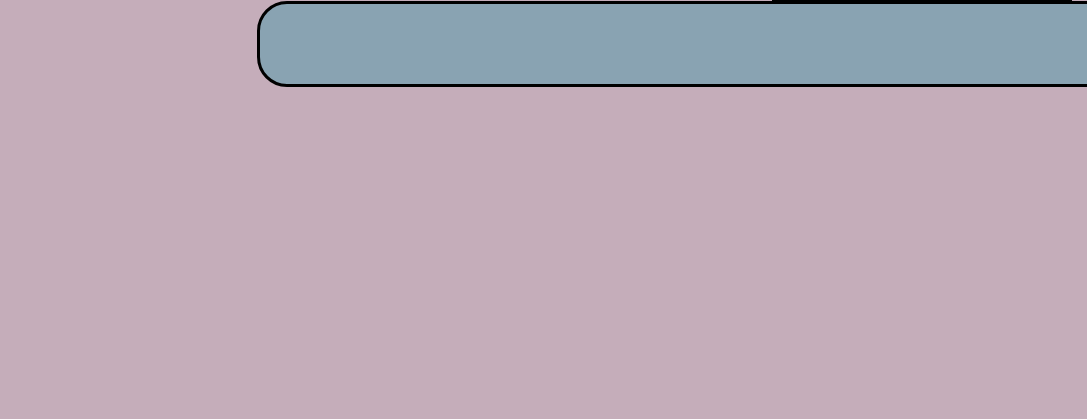
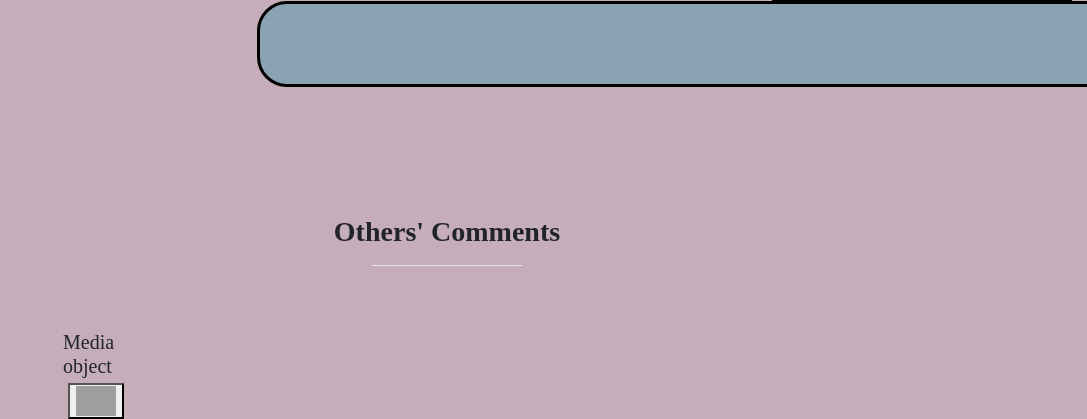
Before and after one commit to JiHoon-JK/ART_CINEMA, a Flask app: page /page5 in a window 1280 px wide; the page is wider, and only the part inside the window is pictured. Shown: the part 906-1325 px from the top of that part, without its empty margins (193-1280 px from the left). Before the commit the page ends 993 px from the top of that part, so only its background shows below. Run offline with Flask 2, Linux system fonts and the light colour scheme; some libraries are stand-ins or nearby versions; some web fonts are replaced; grey boxes are pictures that could not be loaded.

Commit message:
comment push
^^*

```diff
--- a/flask_server.py
+++ b/flask_server.py
@@ -563,6 +563,7 @@ def saved_comment():
             'user_comment_movie_poster': user_comment_movie_poster,
             'user_comment': user_comment_movie,
             'edit': False,
+            'gonggam_cnt':0
         }
         print(data)
         print('코멘트를 작성했습니다.')
@@ -774,6 +775,34 @@ def counting_commented_minus(title):
     db.ART_movie_list.update_one({'title': title}, {'$inc': {'commented_cnt': -1}})
 
 
+@app.route('/get_comments', methods=['POST'])
+def get_comments():
+    if 'email' in session:
+        email1 = session['email']
+
+    title = request.form['title']
+    print("aaaaaaaaaaaaaaaaaaaaaaaaaaaaaaaaaaaaaaaaaaa")
+
+    others_comments = list(db.serverside_usercomment.find({'user_comment_movie_title':title},{'_id':0}))
+    others_comments = sorted(others_comments, key=(lambda x: x['gonggam_cnt']), reverse=True)
+
+    # print(others_comments)
+    # print(others_comments[0].get('user_email'))
+    # for i in range(len(others_comments)):
+    #     if others_comments[i].get('user_email') == email1:
+    return jsonify({'result': 'success', 'others_comments': others_comments})
+
+
+@app.route('/comment_like_counting', methods=['POST'])
+def comment_like_counting():
+
+    title = request.form['title']
+    nickname = request.form['nickname']
+
+    db.serverside_usercomment.update_one({'user_comment_movie_title': title, 'user_nickname':nickname}, {'$inc': {'gonggam_cnt': 1}})
+    return jsonify({'result': 'success'})
+
+
 if __name__ == '__main__':
     app.secret_key = 'heejin'
     app.run('localhost', port=5000, debug=True)
--- a/templates/page5.html
+++ b/templates/page5.html
@@ -17,7 +17,7 @@
     <!-- 추가한 부분 -->
     <link href="https://fonts.googleapis.com/icon?family=Material+Icons"
           rel="stylesheet">
- <link href="https://fonts.googleapis.com/css?family=Lato"rel="stylesheet">
+    <link href="https://fonts.googleapis.com/css?family=Lato" rel="stylesheet">
 
     <!-- JS -->
     <script src="https://ajax.googleapis.com/ajax/libs/jquery/3.4.1/jquery.min.js"></script>
@@ -30,7 +30,6 @@
 
     <!-- 추가한 부분 -->
     <script src="https://cdnjs.cloudflare.com/ajax/libs/jquery/3.3.1/jquery.min.js"></script>
-
 
 
     <script>
@@ -144,6 +143,7 @@
       </div>\
       </div>'
       $('#movie_temp_html').append(temp_html_1);
+      get_others_comment(title)
     }
 
     function btn_comment(){
@@ -599,9 +599,58 @@ function google_click(){
   location.href=google_url
 }
 
+function get_others_comment(title){
+   $.ajax({
+       type: "POST",
+       url: "/get_comments",
+       data: {title:title},
+       success: function(response){
+         if (response['result'] == 'success'){
+              others_comments = response['others_comments'];
+              console.log(others_comments)
+              console.log("sdfgfh")
+              divide_comments(others_comments)
+         }
+       }
+   })
+}
+
+function divide_comments(others_comments){
+
+    $('#others_comment').html('')
+
+    for(let i=0 ; i < others_comments.length ; i++){
+        console.log(others_comments[i]['user_nickname'])
+        console.log(others_comments[i]['user_comment'])
+        a= others_comments[i]['user_nickname']
+        b= others_comments[i]['user_comment']
+        display_comments(a,b,i)
+    }
+}
+
+function display_comments(a,b,count){
+    console.log(count)
+    $('#others_comment').append('<div class="media-body" style="width:33%; float:left; padding:50px"><img src="static/profile_img.jpg" style="width:45px; float:left ; border-radius:50%"><h5 class="mt-0 mb-1" id="comment_titles">' + '&nbsp&nbsp&nbsp<strong>' + a + '</strong><div style="margin-top:30px"><hr width="100%" color="white"></div></h5><div id="comment_comments">' + b + '</div><div style="margin-top:5%"><button id="comment_like" onclick=comment_like(' + count + ')> <img src="static/like.png" class="aaa" style="width:40px"></button></div></div>')
+}
+
+function comment_like(count){
+
+    $.ajax({
+       type: "POST",
+       url: "/comment_like_counting",
+       data: {nickname:others_comments[count]['user_nickname'], title:others_comments[count]['user_comment_movie_title']},
+       success: function(response){
+          if (response['result'] == 'success'){
+            alert('좋아요가 반영되었습니다')
+          }
+       }
+   })
+}
+
+
+
 
     </script>
-
 
 
     <style type="text/css">
@@ -960,6 +1009,7 @@ img{
 }
 
 
+
     </style>
 
 
@@ -969,18 +1019,26 @@ img{
     <div class="movie_info" style="margin-top:25px;">
         <div class="movie_top" style="margin-left: 25%;">
             <img src="static/logo.png" style="width:100px; height:80px; cursor: pointer;" onclick="btn_home()">
-        <input class="keyword" id="movie_input" width="2em" height="2em" style="margin-right: 7px; margin-left: 10px;" type="text" name="movie_info_give" maxlength=255 value="" autocomplete="off" placeholder="'영화제목'  / '감독' / '사용자' 를 입력해주세요." onKeypress="javascript:if(event.keyCode==13) {search_listing()}">
-        <svg class="bi bi-search" onclick="" width="2em" height="2em" style="margin-top:13px;margin-right: 7px; margin-left: 10px; cursor: pointer;"viewBox="0 0 16 16" fill="currentColor" onclick="search_listing()"xmlns="http://www.w3.org/2000/svg">
-          <path fill-rule="evenodd" d="M10.442 10.442a1 1 0 0 1 1.415 0l3.85 3.85a1 1 0 0 1-1.414 1.415l-3.85-3.85a1 1 0 0 1 0-1.415z"/>
-          <path fill-rule="evenodd" d="M6.5 12a5.5 5.5 0 1 0 0-11 5.5 5.5 0 0 0 0 11zM13 6.5a6.5 6.5 0 1 1-13 0 6.5 6.5 0 0 1 13 0z"/>
+            <input class="keyword" id="movie_input" width="2em" height="2em"
+                   style="margin-right: 7px; margin-left: 10px;" type="text" name="movie_info_give" maxlength=255
+                   value="" autocomplete="off" placeholder="'영화제목'  / '감독' / '사용자' 를 입력해주세요."
+                   onKeypress="javascript:if(event.keyCode==13) {search_listing()}">
+            <svg class="bi bi-search" onclick="" width="2em" height="2em"
+                 style="margin-top:13px;margin-right: 7px; margin-left: 10px; cursor: pointer;" viewBox="0 0 16 16"
+                 fill="currentColor" onclick="search_listing()" xmlns="http://www.w3.org/2000/svg">
+                <path fill-rule="evenodd"
+                      d="M10.442 10.442a1 1 0 0 1 1.415 0l3.85 3.85a1 1 0 0 1-1.414 1.415l-3.85-3.85a1 1 0 0 1 0-1.415z"/>
+                <path fill-rule="evenodd"
+                      d="M6.5 12a5.5 5.5 0 1 0 0-11 5.5 5.5 0 0 0 0 11zM13 6.5a6.5 6.5 0 1 1-13 0 6.5 6.5 0 0 1 13 0z"/>
             </svg>
             <nav class="nav nav-masthead justify-content-center" id="menubar">
-          <svg class="bi bi-person-circle" width="2em" height="2em" style="padding-top:10px;padding-right: 5px;" viewBox="0 0 16 16" fill="currentColor" xmlns="http://www.w3.org/2000/svg">
+                <svg class="bi bi-person-circle" width="2em" height="2em" style="padding-top:10px;padding-right: 5px;"
+                     viewBox="0 0 16 16" fill="currentColor" xmlns="http://www.w3.org/2000/svg">
                     <path d="M13.468 12.37C12.758 11.226 11.195 10 8 10s-4.757 1.225-5.468 2.37A6.987 6.987 0 0 0 8 15a6.987 6.987 0 0 0 5.468-2.63z"/>
                     <path fill-rule="evenodd" d="M8 9a3 3 0 1 0 0-6 3 3 0 0 0 0 6z"/>
                     <path fill-rule="evenodd" d="M8 1a7 7 0 1 0 0 14A7 7 0 0 0 8 1zM0 8a8 8 0 1 1 16 0A8 8 0 0 1 0 8z"/>
                 </svg>
-          <p id= "customer_email" style="cursor: pointer;" onclick="btn_mypage(nickname)"></p>
+                <p id="customer_email" style="cursor: pointer;" onclick="btn_mypage(nickname)"></p>
             </nav>
         </div>
     </div>
@@ -990,12 +1048,10 @@ img{
             <div class="search_movie_title" id="search_movie_title"></div>
             <div class="search_movie_info_text"></div>
         </div>
-      <div class ="lastest_searching_movie"></div>
+        <div class="lastest_searching_movie"></div>
         <div class="main_contents" id="movie_temp_html">
 
         </div>
-
-
     </div>
 
     <div class="movie_comment" id="comment_box">
@@ -1007,7 +1063,33 @@ img{
                 <p id="user_comment_box">
                     <textarea class="comment_area" id="user_comment" placeholder="영화에 대한 코멘트를 남겨주세요."></textarea>
                 </p><br>
-          <a class="btn btn-primary btn-lg" id="save_button" href="#" role="button" onclick="comment_info()">저장하기</a>
+                <a class="btn btn-primary btn-lg" id="save_button" href="#" role="button"
+                   onclick="comment_info()">저장하기</a>
+            </div>
+        </div>
+    </div>
+
+
+    <div style="margin-top:10%">
+        <div>
+            <h3 style="text-align:center"><strong>Others' Comments</strong></h3>
+            <div>
+                <hr width="150" color="white">
+            </div>
+
+            <div class="others_comment" id="others_comment" style="margin-top:5%; margin-left:20% ; margin-right:20%">
+                <!--        <div class="col-md-4">-->
+                <div class="media-body" id="test" style="width:100px">
+                    <h5 class="mt-0 mb-1" id="comment_titles">Media object</h5>
+                    <div id="comment_comments">
+                    </div>
+                    <div style="margin-top:5%; margin-left:5%">
+                        <button id="comment_like" onclick="comment_like()"><img src="static/like.png" class="aaa"
+                                                                                style="width:40px"></button>
+                    </div>
+
+                </div>
+            </div>
         </div>
     </div>
 </div>
```
Lines whose indentation alone changed are shown as unchanged.
